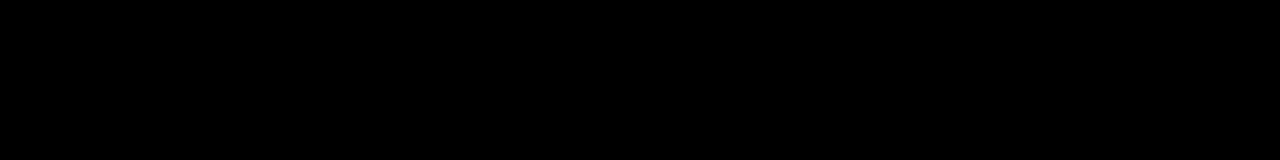
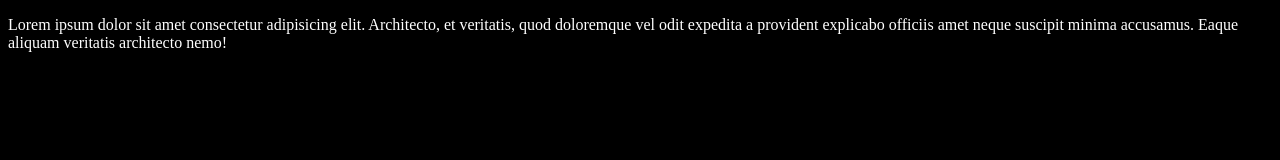
Before and after one commit to Berenicefraire/ejemplo-02, a plain HTML site: page index.html in a window 1280 px wide. Drawn offline with Linux system fonts and the light colour scheme.

Commit message:
a new p was added and css file has a new property

```diff
--- a/assets/css/style.css
+++ b/assets/css/style.css
@@ -1,3 +1,4 @@
 body{
     background-color: black;
+    color: white;
 }
--- a/index.html
+++ b/index.html
@@ -8,6 +8,8 @@
     <title>Ejemplo2</title>
 </head>
 <body>
-
+    <p>
+        Lorem ipsum dolor sit amet consectetur adipisicing elit. Architecto, et veritatis, quod doloremque vel odit expedita a provident explicabo officiis amet neque suscipit minima accusamus. Eaque aliquam veritatis architecto nemo!
+    </p>
 </body>
 </html>
```
